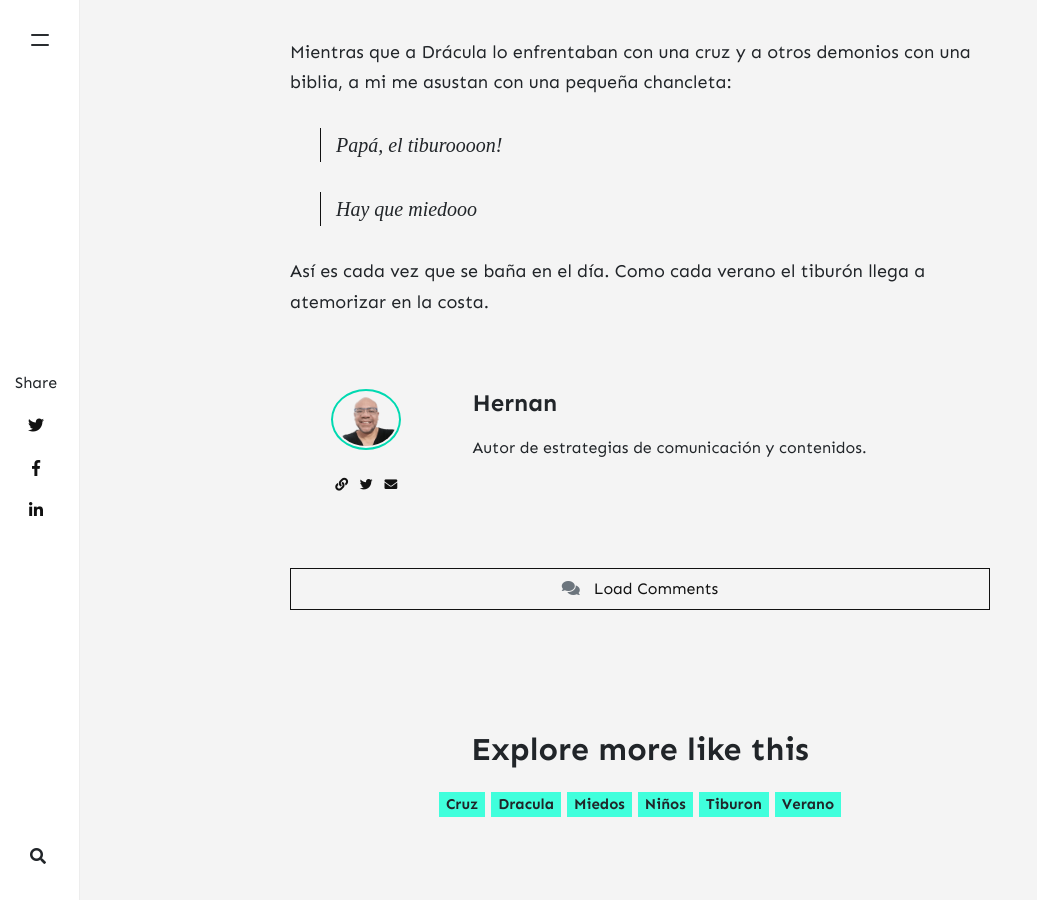
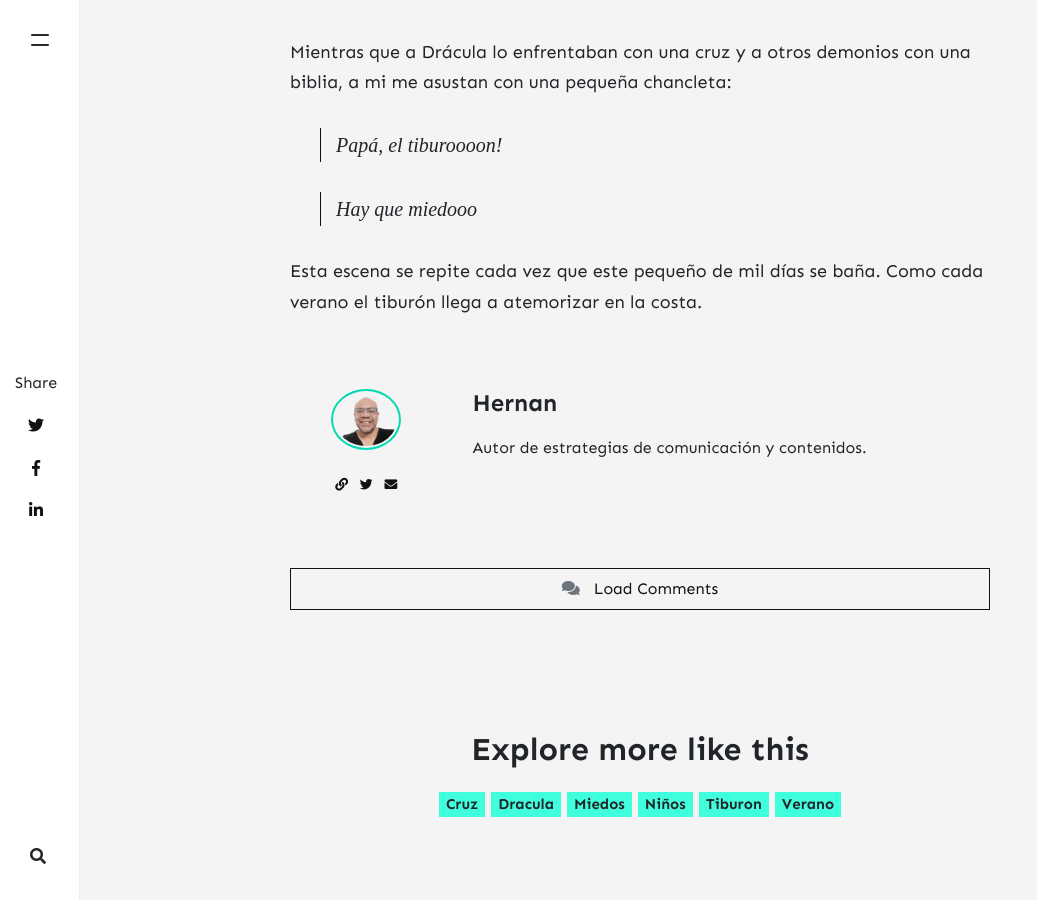
Before and after one commit to kanancho/unpardelineas, a Jekyll site: the page built from _posts/2022-02-25-tiburon.md, in a window 1280 px wide and 900 px high, scrolled down 1239 px. Shown: the whole window, without its empty margins (0-1037 px from the left). Built offline with Jekyll 4.4.1, drawn with Linux system fonts in a browser that asks for light colours; nearby versions of some CDN libraries; comment, search, counter and statistics services are not loaded.

Commit message:
Update 2022-02-25-tiburon.md

```diff
--- a/_posts/2022-02-25-tiburon.md
+++ b/_posts/2022-02-25-tiburon.md
@@ -13,4 +13,4 @@ Mientras que a Drácula lo enfrentaban con una cruz y a otros demonios con una b
 
 > Hay que miedooo
 
-Así es cada vez que se baña en el día. Como cada verano el tiburón llega a atemorizar en la costa.
+Esta escena se repite  cada vez que este pequeño de mil días se baña. Como cada verano el tiburón llega a atemorizar en la costa.
```
